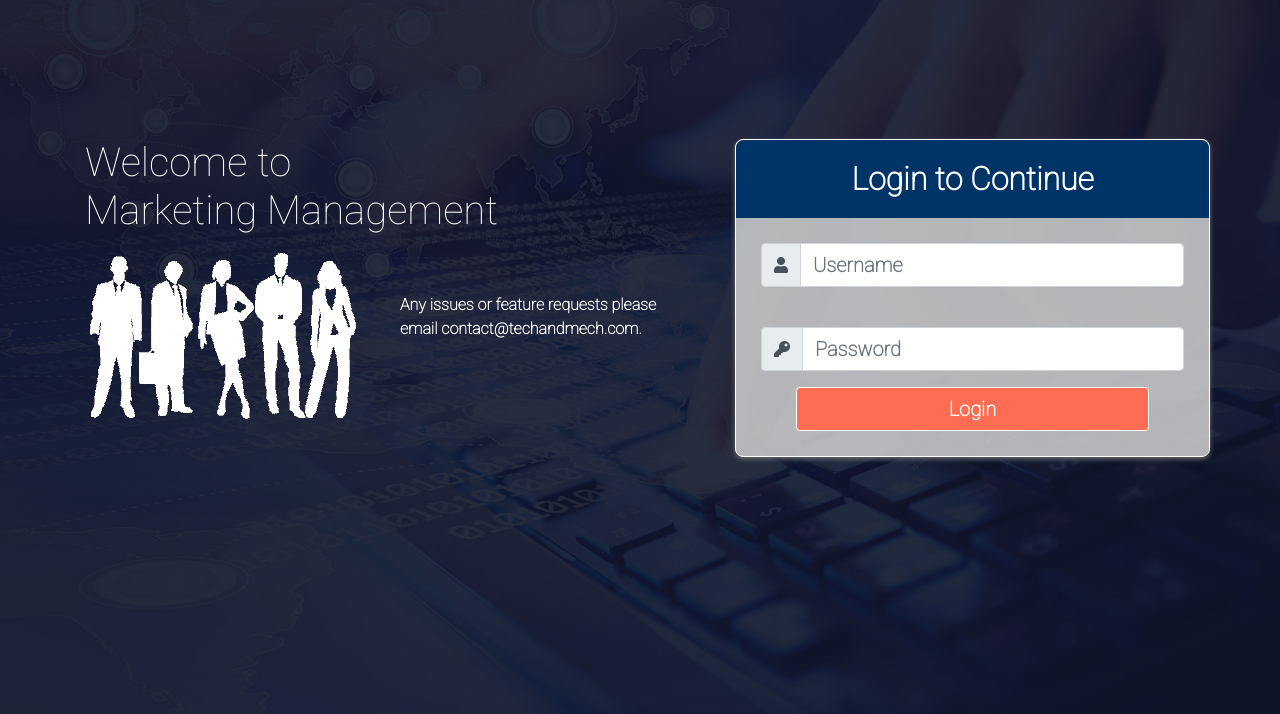
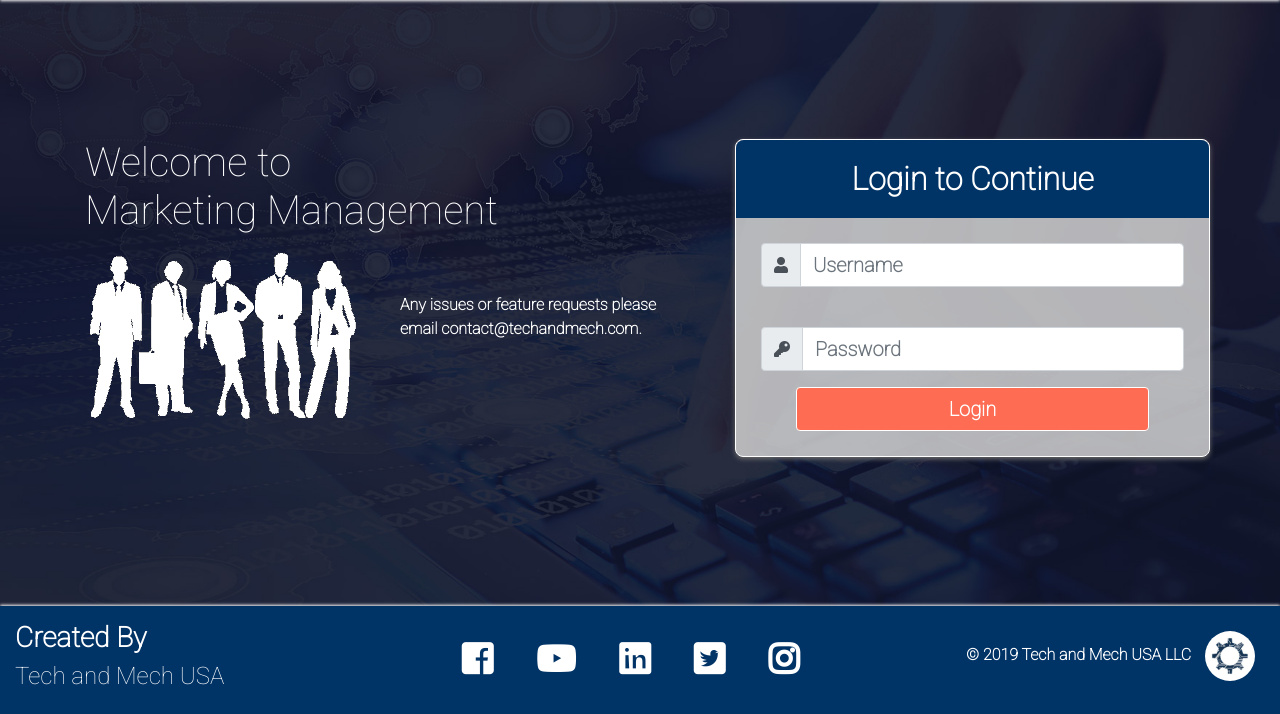
Before and after one commit to BobbyRobillard/marketing-management, a Django app: page /auth/login/ in a window 1280 px wide. Shown: the part 86-800 px from the top of the page. Run offline with Django 3.2, Linux system fonts and the light colour scheme; parts of the project's set-up code (start-up, migrations or seed data) failed here and were passed over; some libraries are stand-ins or nearby versions.

Commit message:
footer added

```diff
--- a/website/static/website/css/style.css
+++ b/website/static/website/css/style.css
@@ -19,6 +19,9 @@ h2 {
 /* *********** Bootstrap Customization************** */
 .navbar-dark, .bg-dark{
   background-color: var(--secondary-color) !important;
+  -webkit-box-shadow: 0px 1px 3px 0px rgba(255,255,255,1) !important;
+-moz-box-shadow: 0px 1px 3px 0px rgba(255,255,255,1) !important;
+box-shadow: 0px 1px 3px 0px rgba(255,255,255,1) !important;
 }
 
 table, .table {
@@ -123,3 +126,28 @@ th:last-child {
     color: var(--secondary-color);
     background-color: white;
 }
+
+/* ************* */
+.footer {
+  position: absolute;
+  bottom: 0px;
+  left:0px;
+  width: 100%;
+  background-color: var(--secondary-color);
+  -webkit-box-shadow: 0px -1px 3px 0px rgba(255,255,255,1);
+-moz-box-shadow: 0px -1px 3px 0px rgba(255,255,255,1);
+box-shadow: 0px -1px 3px 0px rgba(255,255,255,1);
+  padding: 15px;
+  color: white;
+}
+
+.footer-img {
+  border-radius: 50%;
+  max-height: 50px;
+  margin: 10px;
+}
+
+.fab {
+  font-size: 35px;
+  margin: 20px;
+}
--- a/website/templates/registration/login_page.html
+++ b/website/templates/registration/login_page.html
@@ -72,9 +72,6 @@
 		color: white;
 	}
 
-	.row:first-child {
-		margin-top: 12.5%;
-	}
 
 	.left {
 		color: white;
@@ -86,7 +83,7 @@
 	<p>Your username and password didn't match. Please try again.</p>
 	{% endif %}
 	<div class="container">
-		<div class="row">
+		<div class="row" style="margin-top:12.5%;">
 
 			<div class="col-sm-7 left">
 					<h1>Welcome to <br />Marketing Management</h1>
--- a/website/templates/website/base.html
+++ b/website/templates/website/base.html
@@ -43,6 +43,26 @@
 		{% block content %}
 		{% endblock content %}
 
+		<div class="footer">
+			<div class="row">
+				<div class="col">
+					<h3><b>Created By</b></h3>
+					<h4>Tech and Mech USA</h4>
+				</div>
+				<div class="col">
+					<i class="fab fa-facebook-square"></i>
+					<i class="fab fa-youtube"></i>
+					<i class="fab fa-linkedin"></i>
+					<i class="fab fa-twitter-square"></i>
+					<i class="fab fa-instagram"></i>
+				</div>
+				<div class="col" style="text-align:right;">
+					© 2019 Tech and Mech USA LLC
+					<img class="footer-img" src="{% static 'website/images/logo.jpg' %}">
+				</div>
+			</div>
+		</div>
+
 		{% block js %}
 		{% endblock js %}
 	</body>
```
